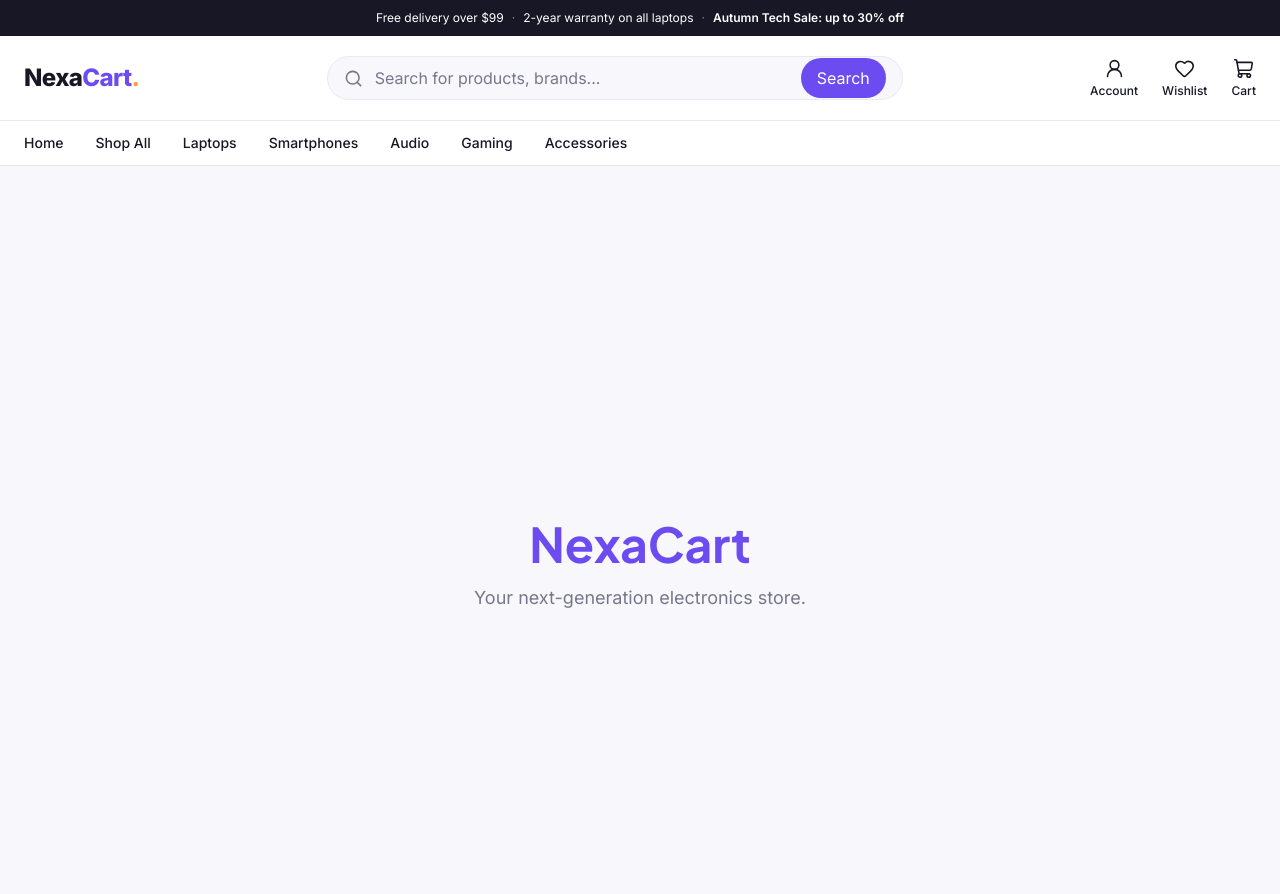
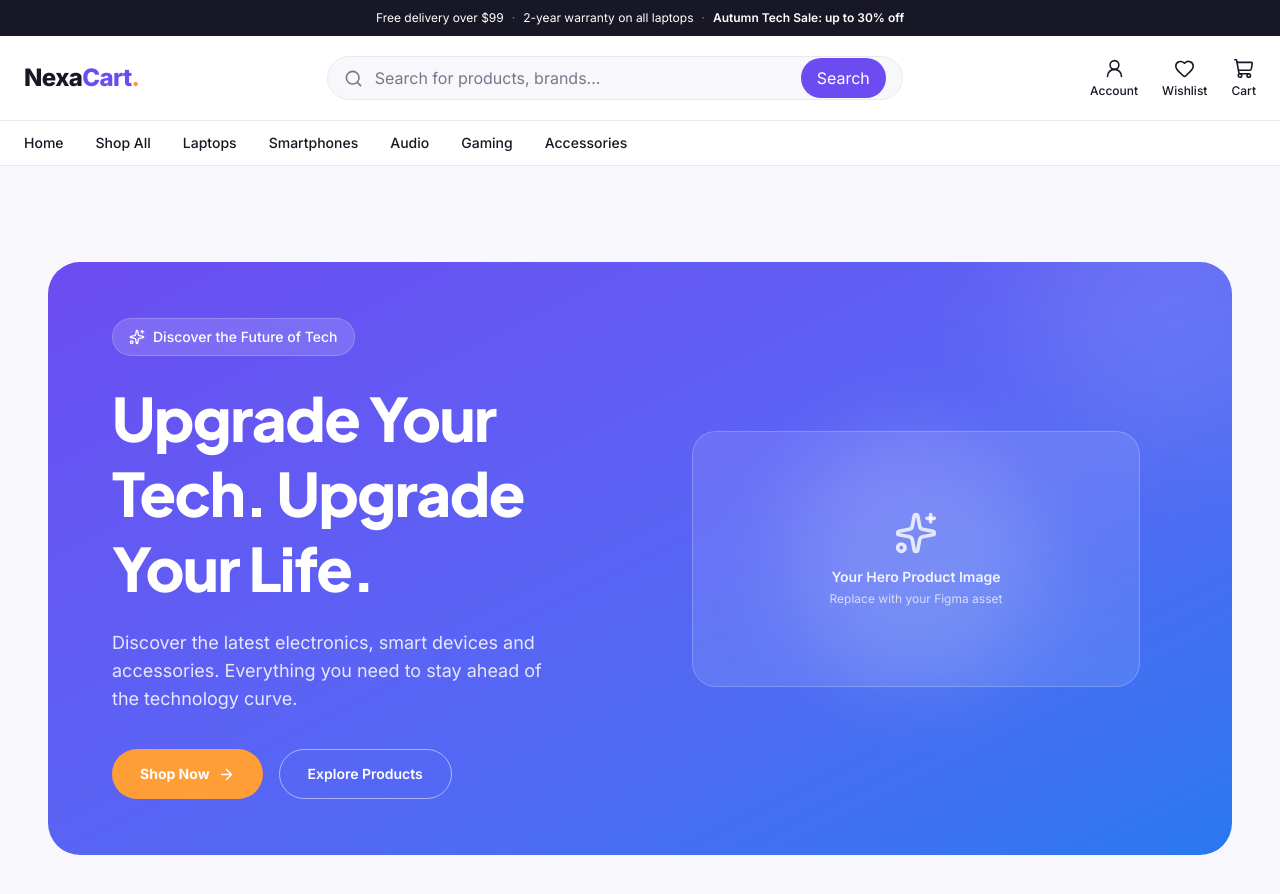
Before and after one commit to aminekhalfaoui343/nexacart, a Next.js app: page / in a window 1280 px wide. Shown: the top 894 px of the page. Built offline with nearby package versions, Linux system fonts and the light colour scheme.

Commit message:
add hero section

```diff
--- a/src/app/page.tsx
+++ b/src/app/page.tsx
@@ -1,16 +1,9 @@
+import HeroSection from "@/components/home/HeroSection";
+
 export default function Home() {
   return (
-    <main className="flex min-h-screen flex-col">
-      <section className="flex flex-1 items-center justify-center">
-        <div className="text-center">
-          <h1 className="font-heading text-5xl font-bold text-brand-purple">
-            NexaCart
-          </h1>
-          <p className="mt-4 text-lg text-muted">
-            Your next-generation electronics store.
-          </p>
-        </div>
-      </section>
-    </main>
+    <>
+      <HeroSection />
+    </>
   );
 }
--- /dev/null
+++ b/src/components/home/HeroSection.tsx
@@ -0,0 +1,69 @@
+import Link from "next/link";
+import { ArrowRight, Sparkles } from "lucide-react";
+
+export default function HeroSection() {
+  return (
+    <section className="relative mx-auto max-w-[1440px] overflow-hidden px-6 py-16 lg:px-12 lg:py-24">
+      <div className="relative grid min-h-[440px] items-center gap-12 overflow-hidden rounded-[32px] bg-gradient-to-br from-[#6C4CF1] via-[#5964F5] to-[#2878F0] px-8 py-14 text-white md:px-14 lg:grid-cols-2 lg:px-16">
+
+        {/* Decorative elements */}
+        <div className="pointer-events-none absolute -right-20 -top-24 h-72 w-72 rounded-full bg-white/10 blur-3xl" />
+
+        {/* Text content */}
+        <div className="relative z-10 max-w-xl">
+          <div className="mb-6 inline-flex items-center gap-2 rounded-full border border-white/20 bg-white/15 px-4 py-2 text-sm font-medium backdrop-blur-sm">
+            <Sparkles size={16} />
+            <span>Discover the Future of Tech</span>
+          </div>
+
+          <h1 className="font-heading text-4xl font-extrabold leading-tight tracking-tight sm:text-5xl lg:text-6xl">
+            Upgrade Your
+            <br />
+            Tech. Upgrade
+            <br />
+            Your Life.
+          </h1>
+
+          <p className="mt-6 max-w-md text-base leading-7 text-white/85 sm:text-lg">
+            Discover the latest electronics, smart devices and accessories.
+            Everything you need to stay ahead of the technology curve.
+          </p>
+
+          <div className="mt-9 flex flex-wrap gap-4">
+            <Link
+              href="/shop"
+              className="inline-flex items-center gap-2 rounded-full bg-[#FF9D36] px-7 py-3.5 text-sm font-bold text-[#171725] transition-all hover:-translate-y-1 hover:bg-white"
+            >
+              Shop Now
+              <ArrowRight size={17} />
+            </Link>
+
+            <Link
+              href="/shop"
+              className="inline-flex items-center rounded-full border border-white/50 px-7 py-3.5 text-sm font-semibold text-white transition-colors hover:bg-white hover:text-[#6C4CF1]"
+            >
+              Explore Products
+            </Link>
+          </div>
+        </div>
+
+        {/* Product visual */}
+        <div className="relative z-10 flex min-h-[260px] items-center justify-center">
+          <div className="absolute h-64 w-64 rounded-full bg-white/15 blur-2xl" />
+
+          <div className="relative flex h-64 w-full max-w-md items-center justify-center rounded-3xl border border-white/20 bg-white/10 backdrop-blur-sm">
+            <div className="text-center">
+              <Sparkles className="mx-auto mb-3 text-white/80" size={44} />
+              <p className="text-sm font-semibold text-white/90">
+                Your Hero Product Image
+              </p>
+              <p className="mt-1 text-xs text-white/70">
+                Replace with your Figma asset
+              </p>
+            </div>
+          </div>
+        </div>
+      </div>
+    </section>
+  );
+}
```
